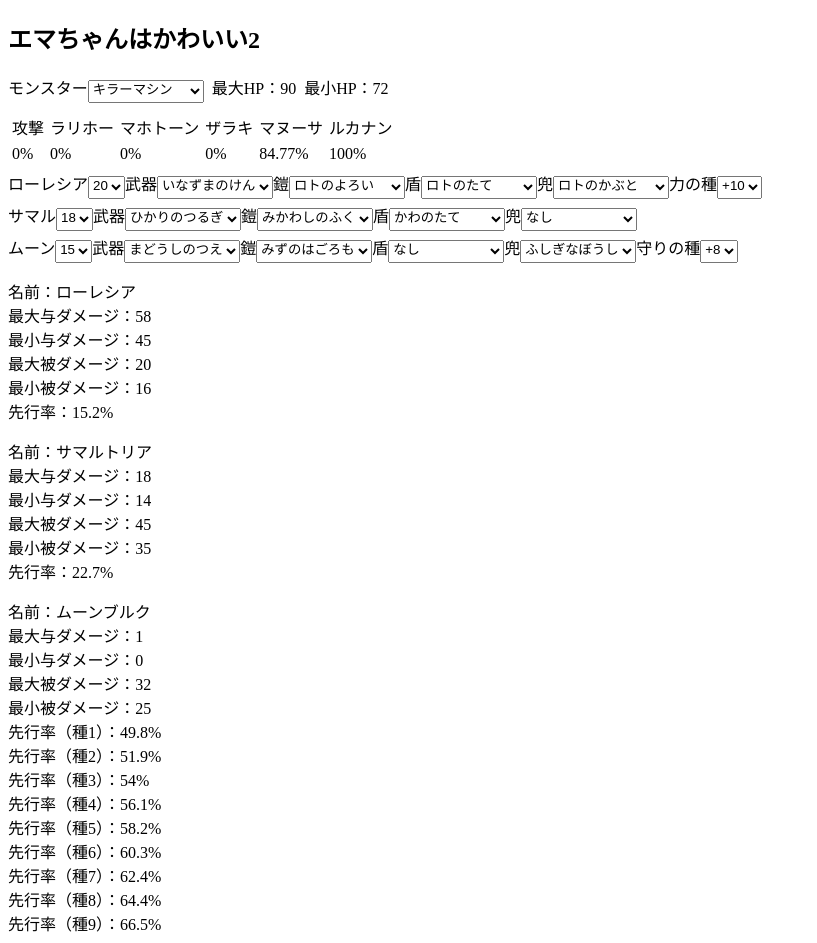
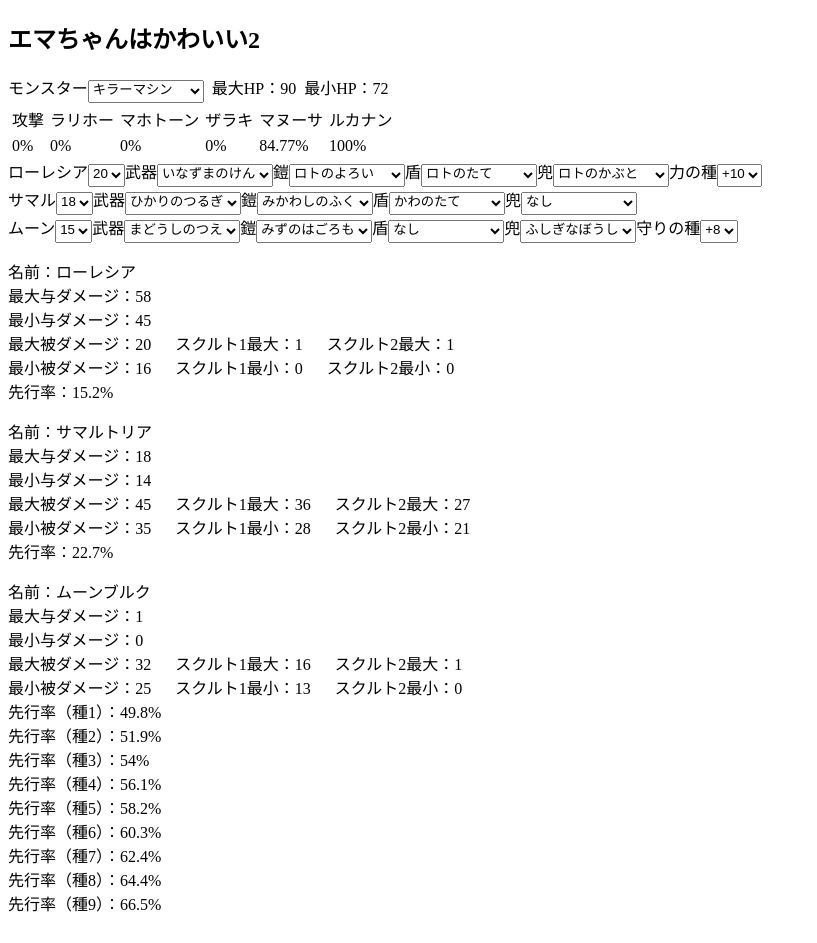
Before and after one commit to ooarikui/ema-chan-ha-kawaii2, a Vue app: page / in a window 1280 px wide. Shown: the whole page, without its empty margins (0-817 px from the left). Built offline with nearby package versions, Linux system fonts and the light colour scheme.

Commit message:
add scults

```diff
--- a/src/App.vue
+++ b/src/App.vue
@@ -309,8 +309,8 @@ export default {
 }
 </script>
 
-<style>
-div {
+<style scoped>
+section {
   margin-bottom: 4px;
 }
 
--- a/src/components/DamageCalc.vue
+++ b/src/components/DamageCalc.vue
@@ -3,8 +3,20 @@
     <p>名前：{{ name }}</p>
     <p>最大与ダメージ：{{ to_max }}</p>
     <p>最小与ダメージ：{{ to_min }}</p>
-    <p>最大被ダメージ：{{ from_max }}</p>
-    <p>最小被ダメージ：{{ from_min }}</p>
+    <div class="damage-calc-flex-container">
+      <div>
+        <p>最大被ダメージ：{{ from_max(0) }}</p>
+        <p>最小被ダメージ：{{ from_min(0) }}</p>
+      </div>
+      <div>
+        <p>スクルト1最大：{{ from_max(1) }}</p>
+        <p>スクルト1最小：{{ from_min(1) }}</p>
+      </div>
+      <div>
+        <p>スクルト2最大：{{ from_max(2) }}</p>
+        <p>スクルト2最小：{{ from_min(2) }}</p>
+      </div>
+    </div>
     <template v-if="is_spd_seed_shown">
       <p v-for="n of 9" :key="n">
         先行率（種{{ n }}）：{{ m_spd[c_spd + n] }}%
@@ -78,29 +90,33 @@ export default {
           Math.floor((this.to_base * 7) / 8) + ((Math.floor(this.to_base / 4) + 1) * 0) / 256
         )
       }
+    }
+  },
+  methods: {
+    from_base(number_of_scults) {
+      const add_def = Math.floor(this.c_def / 2) * number_of_scults
+      const def = (this.c_def + add_def) > 254 ? 254 : (this.c_def + add_def)
+      return Math.floor((this.m_atk - Math.floor(def / 2)) / 2)
     },
-    from_base() {
-      return Math.floor((this.m_atk - Math.floor(this.c_def / 2)) / 2)
-    },
-    from_max() {
-      if (this.from_base < 2) {
+    from_max(number_of_scults) {
+      if (this.from_base(number_of_scults) < 2) {
         return 1
-      } else if (this.from_base >= 2 && this.from_base < 9) {
-        return this.from_base
+      } else if (this.from_base(number_of_scults) >= 2 && this.from_base(number_of_scults) < 9) {
+        return this.from_base(number_of_scults)
       } else {
         return Math.floor(
-          Math.floor((this.from_base * 7) / 8) + ((Math.floor(this.from_base / 4) + 1) * 255) / 256
+          Math.floor((this.from_base(number_of_scults) * 7) / 8) + ((Math.floor(this.from_base(number_of_scults) / 4) + 1) * 255) / 256
         )
       }
     },
-    from_min() {
-      if (this.from_base < 2) {
+    from_min(number_of_scults) {
+      if (this.from_base(number_of_scults) < 2) {
         return 0
-      } else if (this.from_base >= 2 && this.from_base < 9) {
-        return this.from_base - 2
+      } else if (this.from_base(number_of_scults) >= 2 && this.from_base(number_of_scults) < 9) {
+        return this.from_base(number_of_scults) - 2
       } else {
         return Math.floor(
-          Math.floor((this.from_base * 7) / 8) + ((Math.floor(this.from_base / 4) + 1) * 0) / 256
+          Math.floor((this.from_base(number_of_scults) * 7) / 8) + ((Math.floor(this.from_base(number_of_scults) / 4) + 1) * 0) / 256
         )
       }
     }
@@ -112,4 +128,9 @@ export default {
 .damage-calc p {
   margin: 0;
 }
+
+.damage-calc-flex-container {
+  display: flex;
+  gap: 24px
+}
 </style>
```
Also changed, not shown: 7 other files (tests, documents, lock files or other folders).
